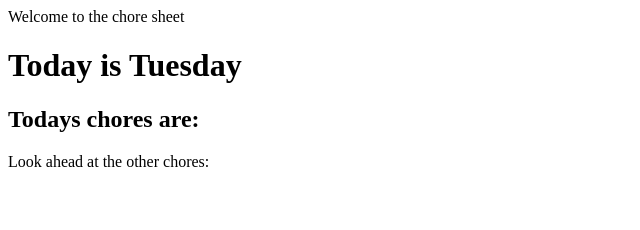
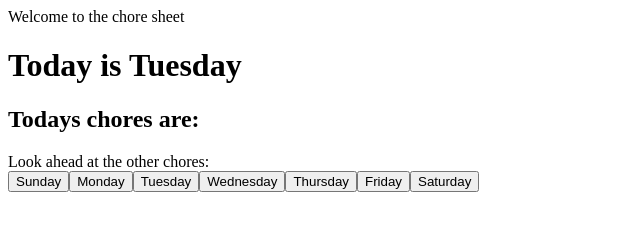
Before and after one commit to rncraven94/chores-app, a plain HTML site: page index.html in a window 1280 px wide. Shown: the whole page, without its empty margins (0-640 px from the left). Drawn offline with Linux system fonts and the light colour scheme.

Commit message:
index.html

```diff
--- a/index.html
+++ b/index.html
@@ -12,5 +12,6 @@
     <h2 id="choreListHeading">Todays chores are:</h2>
     <div id="choreList"></div>
     <div class="look-ahead">Look ahead at the other chores:</div>
+    <div id="lookAhead"></div>
   </body>
 </html>
--- a/script.js
+++ b/script.js
@@ -5,6 +5,7 @@ console.log(12);
 //days of the week
 const dayHeading = document.getElementById("dayHeading");
 const choreList = document.getElementById("choreList");
+const lookAhead = document.getElementById("lookAhead");
 
 const currentDate = new Date();
 const dayOfWeek = currentDate.getDay();
@@ -67,3 +68,21 @@ document.addEventListener("DOMContentLoaded", function () {
     choreList.appendChild(listItem);
   });
 });
+
+// looking ahead
+document.addEventListener("DOMContentLoaded", function () {
+  const totalDaysArray = [
+    "Sunday",
+    "Monday",
+    "Tuesday",
+    "Wednesday",
+    "Thursday",
+    "Friday",
+    "Saturday",
+  ];
+  totalDaysArray.forEach(function (string) {
+    const listItem = document.createElement("button");
+    listItem.textContent = string;
+    lookAhead.appendChild(listItem);
+  });
+});
```
